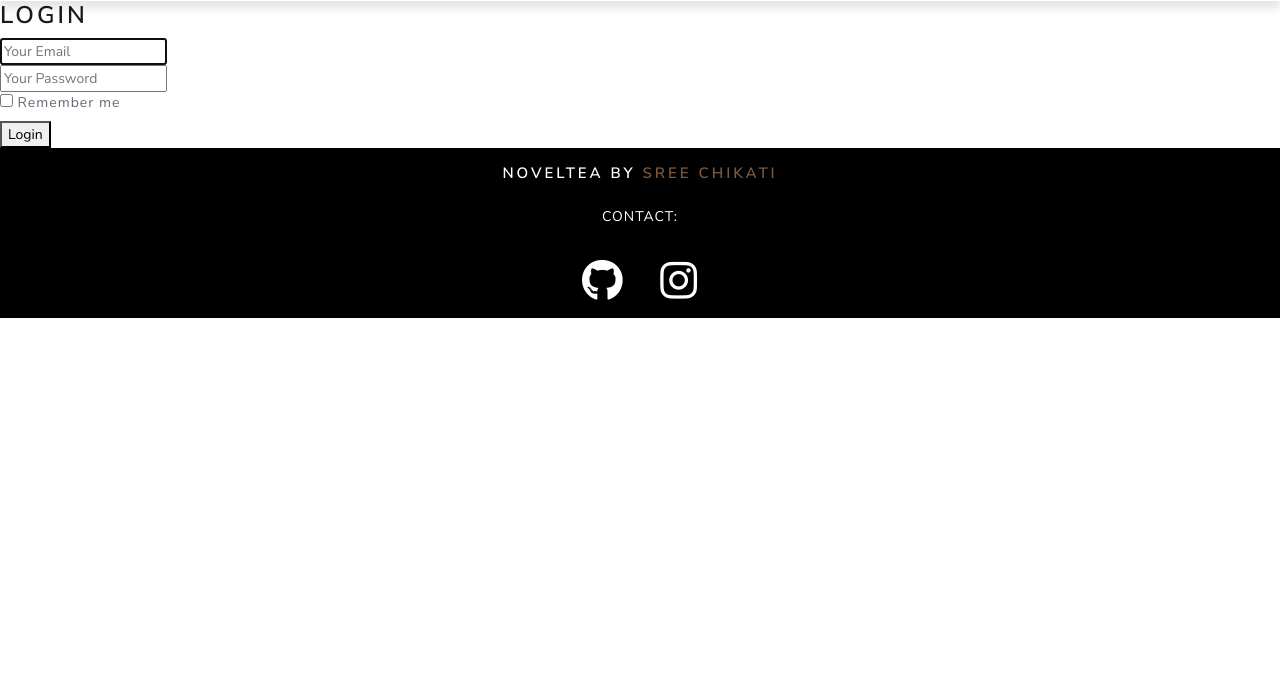
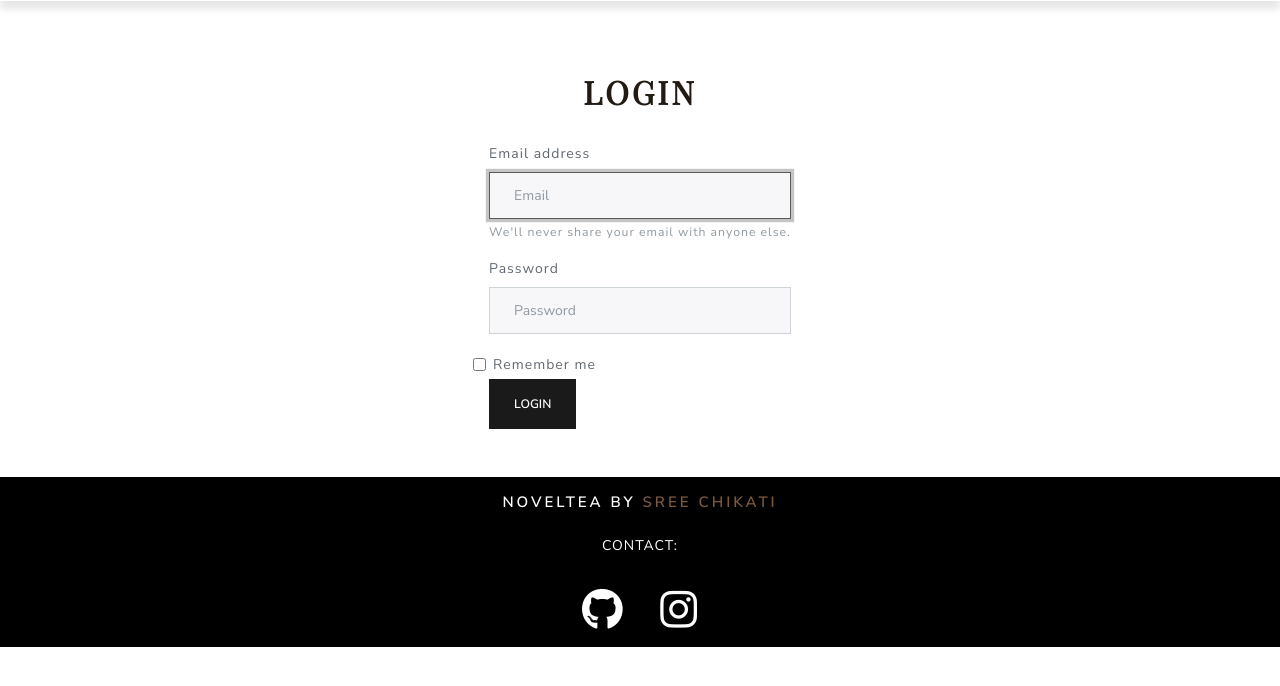
Before and after one commit to sree-chikati/noveltea-website, a Flask app: page /login in a window 1280 px wide. Shown: the part 101-787 px from the top of the page. Run offline with Flask 2, Linux system fonts and the light colour scheme; some libraries are stand-ins or nearby versions.

Commit message:
almost done

```diff
--- a/project/static/style.css
+++ b/project/static/style.css
@@ -92,7 +92,7 @@ body {
 
 /*============= SEARCH =============*/
 .search-content{
-  background-image: url(./images/main/bg1.png);
+  background: tan!important;
   height: 100%;
   padding: 7rem;
 }
--- a/project/templates/book.html
+++ b/project/templates/book.html
@@ -1,6 +1,4 @@
-{% extends "base.html" %}
-
-{% block content %}
+{% endblock %}
 <!DOCTYPE html "-//W3C//DTD XHTML 1.0 Strict//EN"
   "http://www.w3.org/TR/xhtml1/DTD/xhtml1-strict.dtd">
 <html xmlns="http://www.w3.org/1999/xhtml">
@@ -30,5 +28,4 @@
     <link rel="stylesheet" href="https://stackpath.bootstrapcdn.com/bootstrap/4.1.3/css/bootstrap.min.css" integrity="sha384-MCw98/SFnGE8fJT3GXwEOngsV7Zt27NXFoaoApmYm81iuXoPkFOJwJ8ERdknLPMO" crossorigin="anonymous">
   </body>
 </html>
-
 {% endblock %}
--- a/project/templates/login.html
+++ b/project/templates/login.html
@@ -1,9 +1,12 @@
 {% extends "base.html" %}
 
 {% block content %}
-<div class="column is-4 is-offset-4">
-    <h3 class="title">Login</h3>
+<div class="log-content">
+    <div class="container p-5">
+        <div class="row">
+            <div class="col-12 d-flex justify-content-center align-items-center">
                 <div class="box">
+                    <h1 class="text-center p-4">Login</h1>
                     {% with messages = get_flashed_messages() %}
                     {% if messages %}
                         <div class="notification is-danger">
@@ -12,25 +15,29 @@
                     {% endif %}
                     {% endwith %}
                     <form method="POST" action="/login">
-            <div class="field">
-                <div class="control">
-                    <input class="input is-large" type="email" name="email" placeholder="Your Email" autofocus="">
-                </div>
+                        <div class="form-group">
+                            <label for="email">Email address</label>
+                            <input type="email" class="form-control" id="email" name="email" placeholder="Email" autofocus="">
+                            <small id="emailHelp" class="form-text text-muted">We'll never share your email with anyone else.</small>
                         </div>
 
-            <div class="field">
-                <div class="control">
-                    <input class="input is-large" type="password" name="password" placeholder="Your Password">
+                        <div class="form-group">
+                            <label for="password">Password</label>
+                            <input type="password" class="form-control" id="password" name="password" placeholder="Password">
                         </div>
-            </div>
-            <div class="field">
-                <label class="checkbox">
-                    <input type="checkbox">
+
+                        <div class="form-check p-1">
+                            <input class="form-check-input" type="checkbox" value="" id="checkbox">
+                            <label class="form-check-label" for="checkbox">
                                 Remember me
                             </label>
                         </div>
-            <button class="button is-block is-info is-large is-fullwidth">Login</button>
+
+                        <button type="submit" class="btn btn-primary">Login</button>
                     </form>
                 </div>
             </div>
+        </div>
+    </div>
+</div>
 {% endblock %}
--- a/project/templates/signup.html
+++ b/project/templates/signup.html
@@ -6,7 +6,7 @@
         <div class="row">
             <div class="col-12 d-flex justify-content-center align-items-center">
                 <div class="box">
-                    <h3 class="title">Sign Up</h3>
+                    <h1 class="text-center p-4">Sign Up</h1>
                     {% with messages = get_flashed_messages() %}
                     {% if messages %}
                         <div class="notification-danger">
```
Also changed, not shown: project/templates/about.html (+10 -15 lines), project/db.sqlite. Lines whose indentation alone changed are shown as unchanged.
